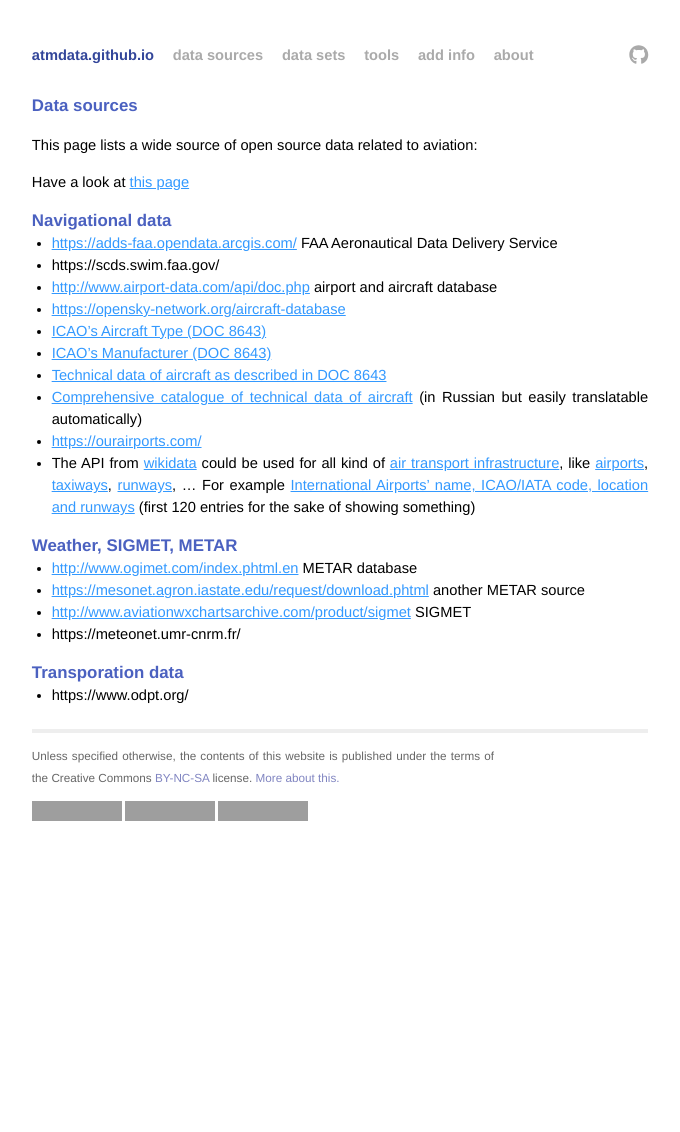
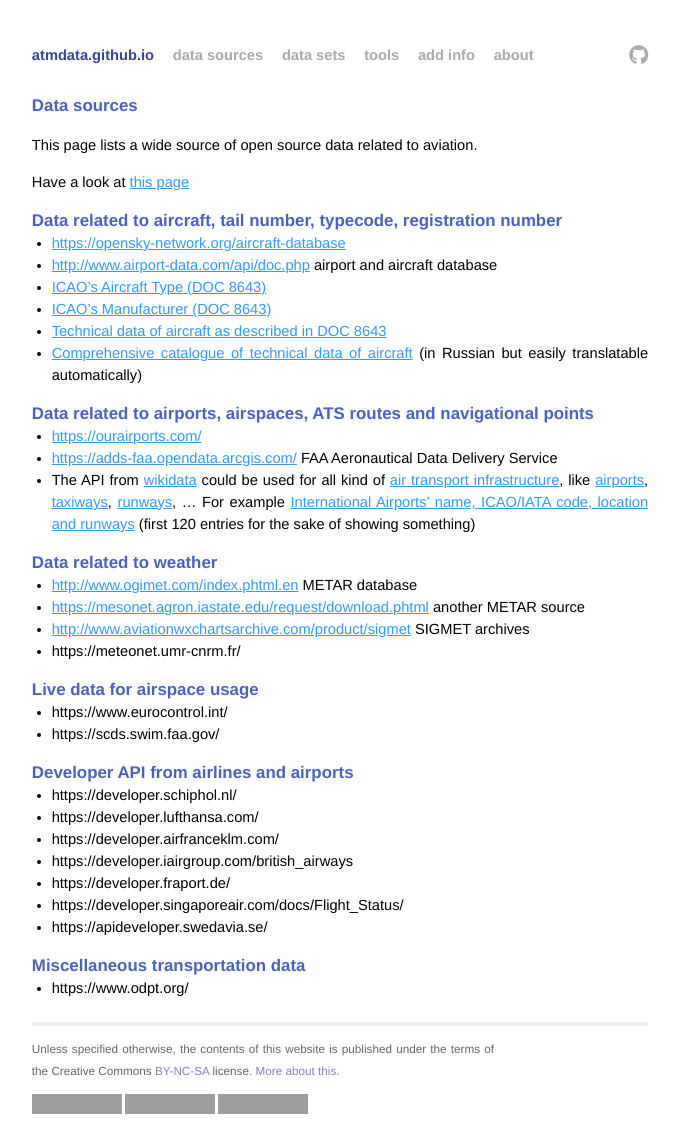
Before and after one commit to open-aviation/atmdata, a Jekyll site: the page built from _pages/data_sources.md, in a window 1280 px wide, cut to the strip 0-1132 px from the top of the page. Shown: the whole strip, without its empty margins (300-980 px from the left). Built offline with Jekyll 4.4.1, drawn with Linux system fonts in a browser that asks for light colours; nearby versions of some CDN libraries; before the commit the page ends 944 px from its top, so only the background shows below that; grey boxes are pictures that could not be loaded.

Commit message:
reorganise items

```diff
--- a/_pages/data_sources.md
+++ b/_pages/data_sources.md
@@ -4,21 +4,23 @@ title: Data sources
 permalink: /sources/
 ---
 
-This page lists a wide source of open source data related to aviation:
+This page lists a wide source of open source data related to aviation.
 
 Have a look at [this page](https://datascience.aero/data-sources-aviation/)
 
-## Navigational data
+## Data related to aircraft, tail number, typecode, registration number
 
-- <https://adds-faa.opendata.arcgis.com/> FAA Aeronautical Data Delivery Service
-- https://scds.swim.faa.gov/
+- <https://opensky-network.org/aircraft-database>
 - <http://www.airport-data.com/api/doc.php> airport and aircraft database
-- <https://opensky-network.org/aircraft-database>
 - [ICAO's Aircraft Type (DOC 8643)](https://www.icao.int/publications/DOC8643/Pages/Search.aspx)
 - [ICAO's Manufacturer (DOC 8643)](https://www.icao.int/publications/DOC8643/Pages/Manufacturers.aspx)
 - [Technical data of aircraft as described in DOC 8643](https://doc8643.com/)
 - [Comprehensive catalogue of technical data of aircraft](http://airwar.ru/) (in Russian but easily translatable automatically)
+
+## Data related to airports, airspaces, ATS routes and navigational points
+
 - <https://ourairports.com/>
+- <https://adds-faa.opendata.arcgis.com/> FAA Aeronautical Data Delivery Service
 - The API from [wikidata](https://www.wikidata.org/) could be used for all kind of
   [air transport infrastructure](https://commons.wikimedia.org/wiki/Category:Air_transport_infrastructure), like
   [airports](https://commons.wikimedia.org/wiki/Category:Airports),
@@ -26,15 +28,28 @@ Have a look at [this page](https://datascience.aero/data-sources-aviation/)
   [runways](https://commons.wikimedia.org/wiki/Category:Runways), ...
   For example [International Airports' name, ICAO/IATA code, location and runways](https://w.wiki/FyU) (first 120 entries for the sake of showing something)
 
-
-## Weather, SIGMET, METAR
+## Data related to weather
 
 - <http://www.ogimet.com/index.phtml.en> METAR database
 - <https://mesonet.agron.iastate.edu/request/download.phtml> another METAR source
-- <http://www.aviationwxchartsarchive.com/product/sigmet> SIGMET
+- <http://www.aviationwxchartsarchive.com/product/sigmet> SIGMET archives
 - https://meteonet.umr-cnrm.fr/
 
+## Live data for airspace usage
 
-## Transporation data
+- https://www.eurocontrol.int/
+- https://scds.swim.faa.gov/
+
+## Developer API from airlines and airports
+
+- https://developer.schiphol.nl/
+- https://developer.lufthansa.com/
+- https://developer.airfranceklm.com/
+- https://developer.iairgroup.com/british_airways
+- https://developer.fraport.de/
+- https://developer.singaporeair.com/docs/Flight_Status/
+- https://apideveloper.swedavia.se/
+
+## Miscellaneous transportation data
 
 - https://www.odpt.org/
```
